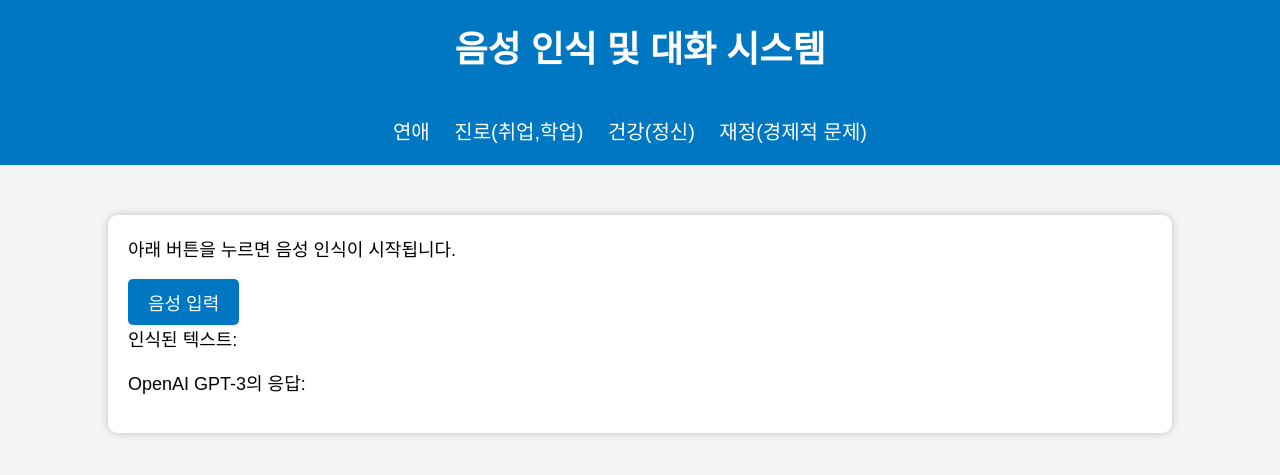
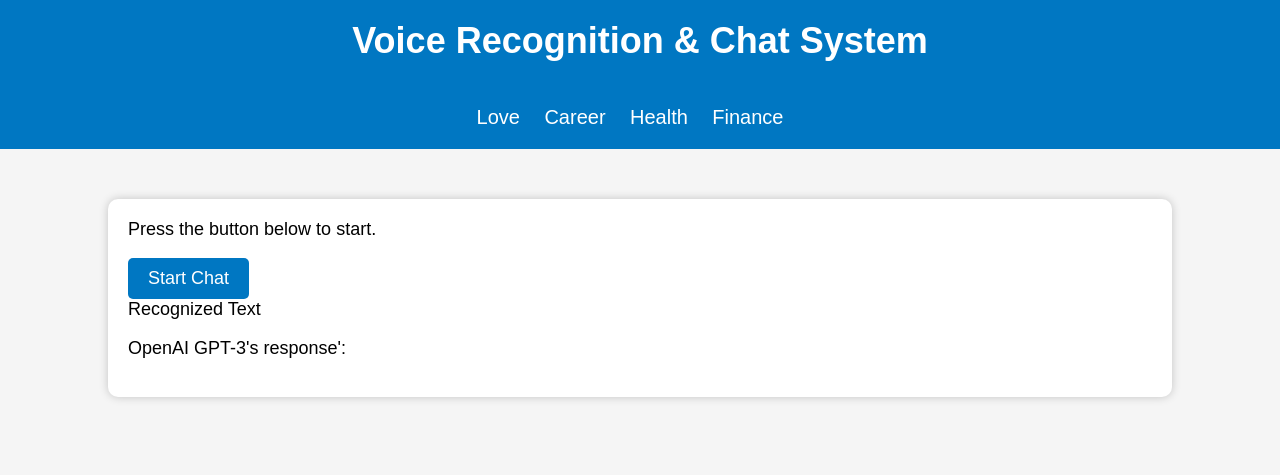
Before and after one commit to jameshasung/HGU-HCI, a Flask app: page / in a window 1280 px wide. Shown: the top 475 px of the page. Run offline with Flask 3, Linux system fonts and the light colour scheme.

Commit message:
[Update] Changed HTML FrontEnd from Korean to English

```diff
--- a/templates/index.html
+++ b/templates/index.html
@@ -1,7 +1,8 @@
 <!DOCTYPE html>
 <html>
   <head>
-    <title>음성 인식 및 대화 시스템</title>
+    <!-- <title>음성 인식 및 대화 시스템</title> -->
+    <title>Voice Recognition & Chat System</title>
     <link
       rel="stylesheet"
       href="{{ url_for('static', filename='style.css') }}"
@@ -9,21 +10,29 @@
   </head>
   <body>
     <div id="header">
-      <h1>음성 인식 및 대화 시스템</h1>
+      <h1>Voice Recognition & Chat System</h1>
       <nav>
         <ul>
-          <li><a href="#">연애</a></li>
+          <!-- <li><a href="#">연애</a></li>
           <li><a href="#">진로(취업,학업)</a></li>
           <li><a href="#">건강(정신)</a></li>
-          <li><a href="#">재정(경제적 문제) </a></li>
+          <li><a href="#">재정(경제적 문제) </a></li> -->
+          <li><a href="#">Love</a></li>
+          <li><a href="#">Career</a></li>
+          <li><a href="#">Health</a></li>
+          <li><a href="#">Finance</a></li>
         </ul>
       </nav>
     </div>
     <div id="content">
-      <p>아래 버튼을 누르면 음성 인식이 시작됩니다.</p>
+      <!-- <p>아래 버튼을 누르면 음성 인식이 시작됩니다.</p>
       <button id="record-btn">음성 입력</button>
       <p>인식된 텍스트: <span id="result"></span></p>
-      <p>OpenAI GPT-3의 응답: <span id="response"></span></p>
+      <p>OpenAI GPT-3의 응답: <span id="response"></span></p> -->
+      <p>Press the button below to start.</p>
+      <button id="record-btn">Start Chat</button>
+      <p>Recognized Text <span id="result"></span></p>
+      <p>OpenAI GPT-3's response': <span id="response"></span></p>
     </div>
     <script src="https://code.jquery.com/jquery-3.6.0.min.js"></script>
     <script src="{{ url_for('static', filename='script.js') }}"></script>
```
